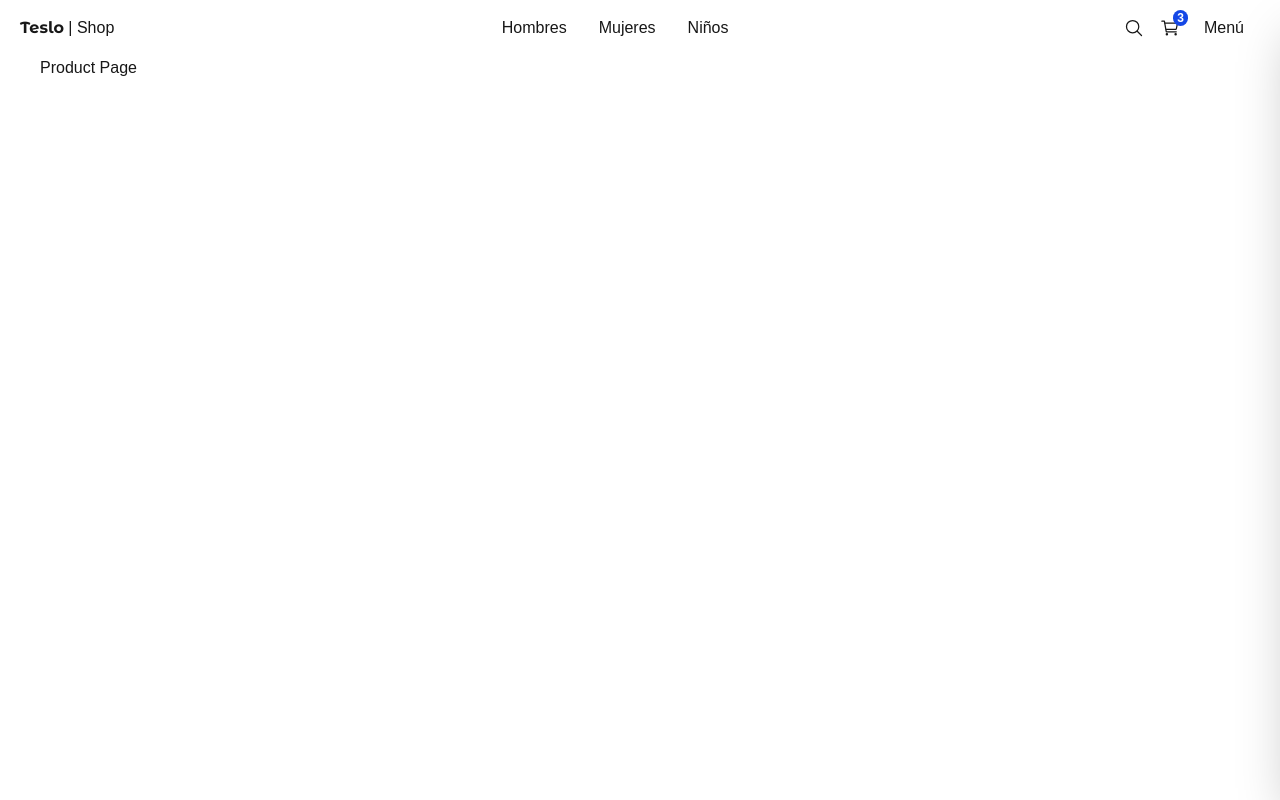
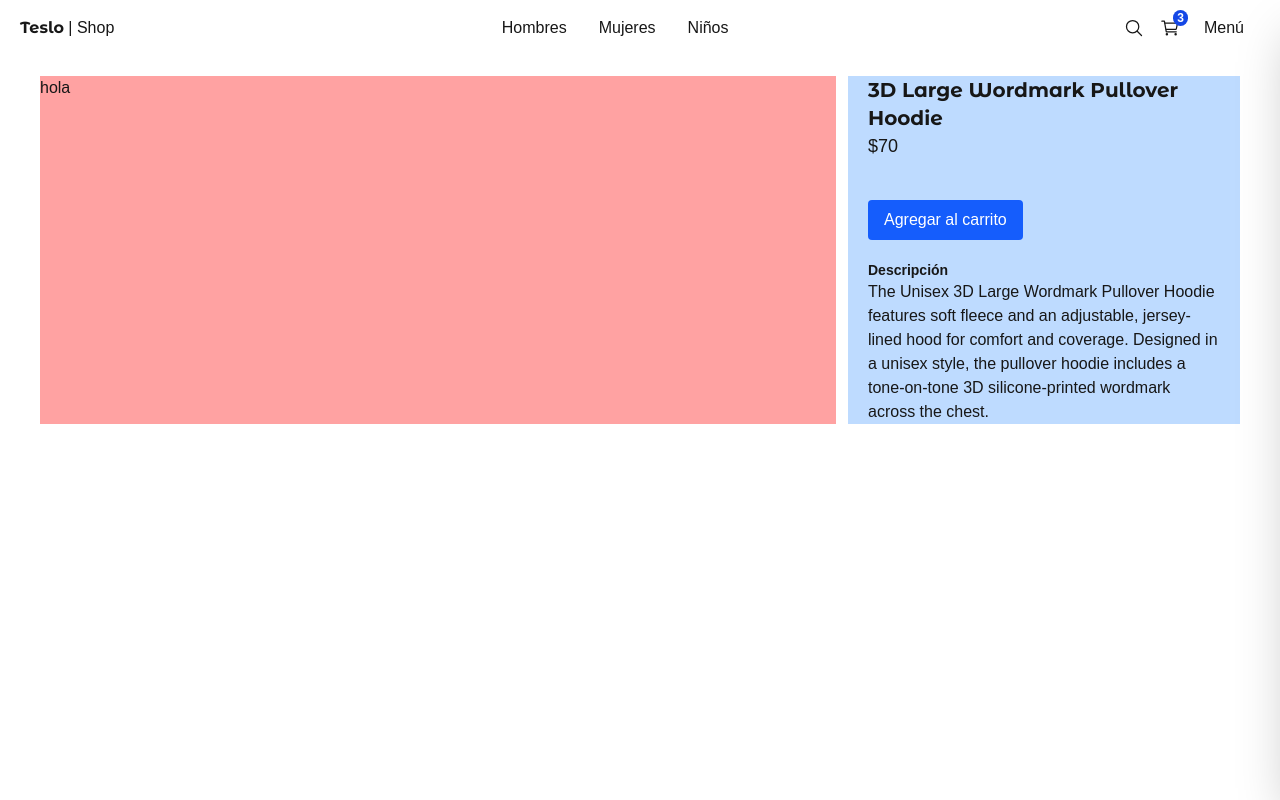
Before and after one commit to DevRodox/Nextjs-ecommerce-platform, a Next.js app: page /product/3d_large_wordmark_pullover_hoodie in a window 1280 px wide. Built offline with nearby package versions, Linux system fonts and the light colour scheme.

Commit message:
ADD categories filter and product mockup

```diff
--- a/src/app/(shop)/category/[id]/page.tsx
+++ b/src/app/(shop)/category/[id]/page.tsx
@@ -1,22 +1,41 @@
-import { notFound } from "next/navigation";
+import { ProductGrid, Title } from '@/components';
+import { Category } from '@/interfaces';
+import { initialData } from '@/seed/seed';
+import { notFound } from 'next/navigation';
 
-interface Props{
+const products = initialData.products;
+
+interface Props {
   params: {
-   id: string;
-  }
-};
+    id: Category;
+  };
+}
 
 export default async function CategoryPage({ params }: Props) {
+  const { id } = await params;
+  const productsCategoryFilter = products.filter(
+    (product) => product.gender === id
+  );
 
-  const { id } = await params;
+  const labels: Record<Category, string> = {
+    men: 'Hombres',
+    women: 'Mujeres',
+    kid: 'Niños',
+    unisex: 'Todos',
+  };
 
-  if( id === 'kids' ){
-    notFound();
-  };
+  // if( id === 'kids' ){
+  //   notFound();
+  // };
 
   return (
     <div>
-      <h1>Category Page { id }</h1>
+      <Title
+        title={`Artículos para ${labels[id]}`}
+        subtitle='Todos los productos'
+      />
+
+      <ProductGrid products={productsCategoryFilter} />
     </div>
   );
-};
+}
--- a/src/app/(shop)/product/[slug]/page.tsx
+++ b/src/app/(shop)/product/[slug]/page.tsx
@@ -1,8 +1,51 @@
+import { titleFont } from '@/config/fonts';
+import { initialData } from '@/seed/seed';
+import { notFound } from 'next/navigation';
 
-export default function ProductPage() {
+interface Props {
+  params: {
+    slug: string;
+  };
+}
+
+export default async function ProductPage({ params }: Props) {
+  const { slug } = await params;
+
+  const product = initialData.products.find((product) => product.slug === slug);
+
+  if (!product) {
+    notFound();
+  }
+
   return (
-    <div>
-      <h1>Product Page</h1>
+    <div className='mt-5 mb-20 grid grid-cols-1 md:grid-cols-3 gap-3'>
+      {/* Slideshow */}
+      <div className='col-span-1 md:col-span-2 bg-red-300'>
+        hola
+      </div>
+      {/* Details */}
+
+      <div className='col-span-1 px-5 bg-blue-200'>
+        <h1 className={`${ titleFont.className } antialised font-bold text-xl`}>
+          { product.title }
+        </h1>
+        <p className='text-lg mb-5'>${ product.price }</p>
+
+        {/* Sizes selector */}
+
+        {/* Cuantity selector */}
+
+        {/* Button */}
+        <button className='btn-primary my-5'>
+          Agregar al carrito
+        </button>
+
+        {/* Description */}
+        <h3 className='font-bold text-sm'>Descripción</h3>
+        <p className='font-light'>
+          { product.description }
+        </p>
+      </div>
     </div>
   );
-};
+}
--- /dev/null
+++ b/src/app/(shop)/product/not-found.tsx
@@ -0,0 +1,7 @@
+import { PageNotFound } from "@/components";
+
+export default function NotFoundPage() {
+  return (
+    <PageNotFound />
+  );
+};
--- a/src/components/ui/top-menu/TopMenu.tsx
+++ b/src/components/ui/top-menu/TopMenu.tsx
@@ -22,7 +22,7 @@
       <div className='hidden sm:block'>
         <Link className='m-2 p-2 rounded-md transition-all hover:bg-gray-100' href='/category/men'>Hombres</Link>
         <Link className='m-2 p-2 rounded-md transition-all hover:bg-gray-100' href='/category/women'>Mujeres</Link>
-        <Link className='m-2 p-2 rounded-md transition-all hover:bg-gray-100' href='/category/kids'>Niños</Link>
+        <Link className='m-2 p-2 rounded-md transition-all hover:bg-gray-100' href='/category/kid'>Niños</Link>
       </div>
 
       {/* Search, Cart, Menu */}
--- a/src/interfaces/product.interface.ts
+++ b/src/interfaces/product.interface.ts
@@ -4,13 +4,14 @@
   images: string[];
   inStock: number;
   price: number;
-  sizes: ValidSizes[];
+  sizes: Size[];
   slug: string;
   tags: string[];
   title: string;
-  type: ValidTypes;
-  gender: 'men' | 'women' | 'kid' | 'unisex';
+  type: Type;
+  gender: Category;
 }
 
-export type ValidSizes = 'XS' | 'S' | 'M' | 'L' | 'XL' | 'XXL' | 'XXXL';
-export type ValidTypes = 'shirts' | 'pants' | 'hoodies' | 'hats';
+export type Category = 'men' | 'women' | 'kid' | 'unisex';
+export type Size = 'XS' | 'S' | 'M' | 'L' | 'XL' | 'XXL' | 'XXXL';
+export type Type = 'shirts' | 'pants' | 'hoodies' | 'hats';
```
